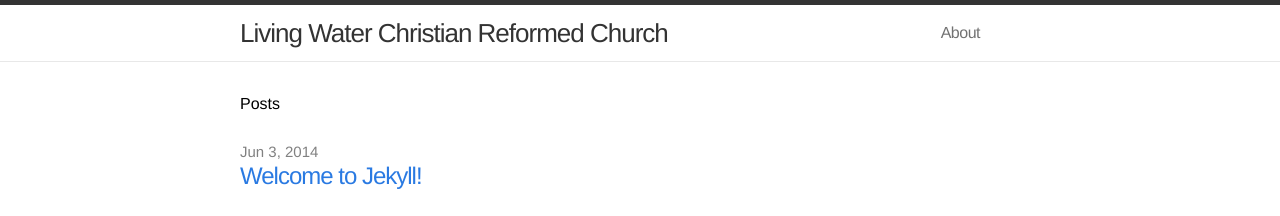
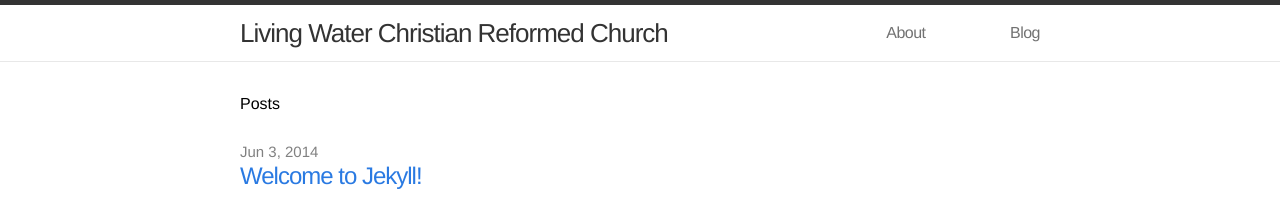
Before and after one commit to livingwater/livingwater.github.io, a Jekyll site: the page built from blog/index.html, in a window 1280 px wide. Shown: the top 216 px of the page. Built offline with Jekyll 4.4.1, drawn with Linux system fonts in a browser that asks for light colours.

Commit message:
Add blog

```diff
--- a/_includes/header.html
+++ b/_includes/header.html
@@ -20,6 +20,7 @@
         {% for page in site.pages %}
           <a class="page-link" href="{{ page.url | prepend: site.baseurl }}">{{ page.title }}</a>
         {% endfor %}
+        <a class="page-link" href="/blog">Blog</a>
       </div>
     </nav>
 
```
Also changed, not shown: blog/index.html (renamed from blog.html).
